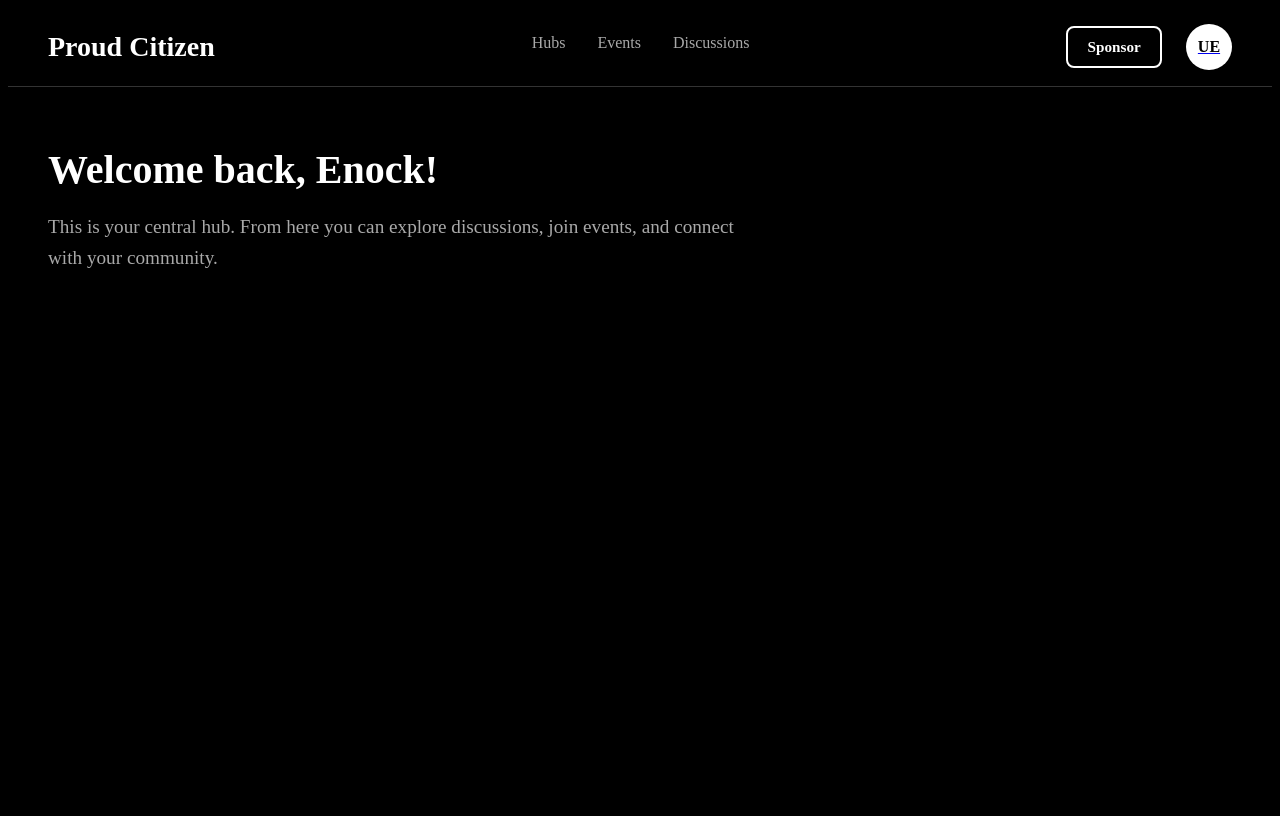
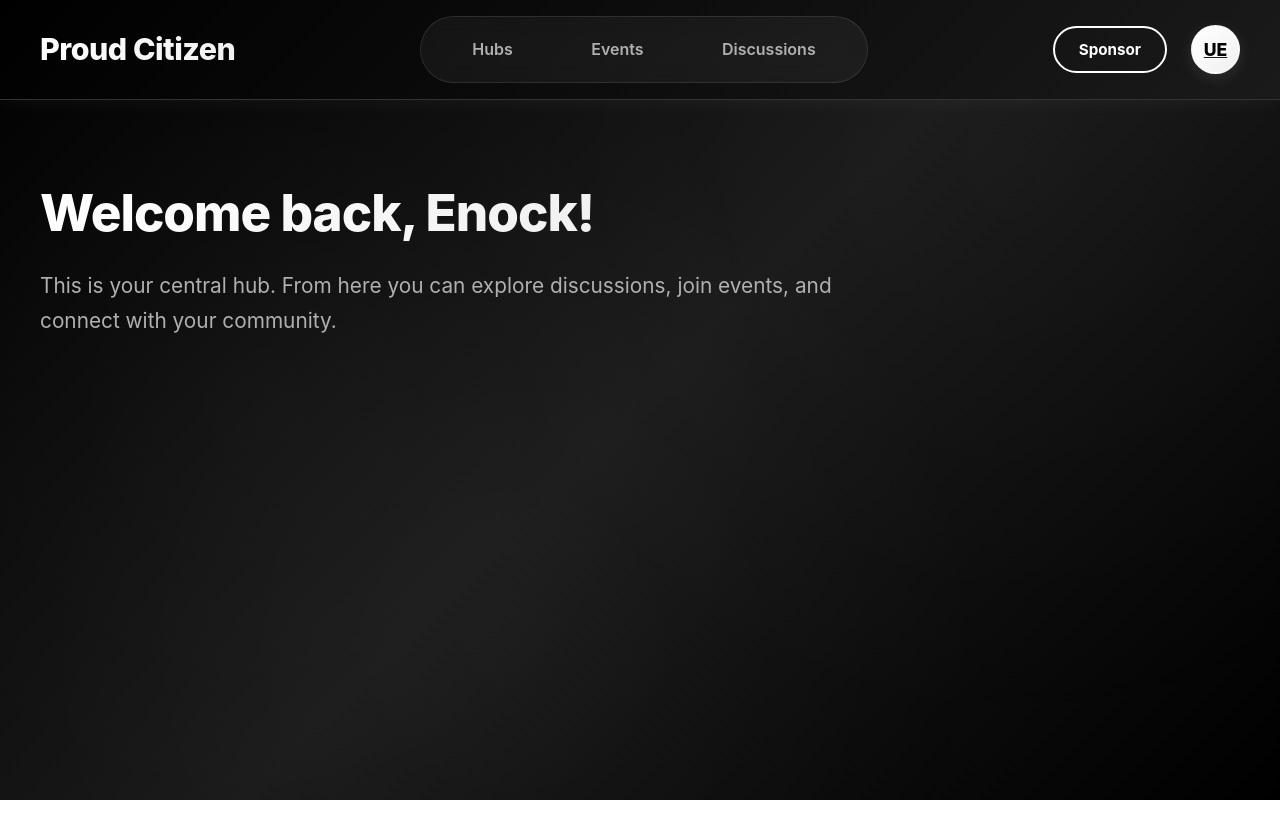
Before and after one commit to Euwamahoro/proud-citizen, a React (Vite) app in the folder frontend/: page /dashboard in a window 1280 px wide. Built offline with nearby package versions, Linux system fonts and the light colour scheme; sample sign-in values are in the browser's storage.

Commit message:
feature: updated styles for navbar and dashboard page.

```diff
--- a/frontend/src/Components/Dashboard.tsx
+++ b/frontend/src/Components/Dashboard.tsx
@@ -1,5 +1,5 @@
 import NavBar from './NavBar';
-import './Styles/Dashboard.css';
+import './Styles/NavBar.css';
 
 const Dashboard = () => {
   // This would come from your Redux store in a real implementation
--- a/frontend/src/Components/Styles/Dashboard.css
+++ /dev/null
@@ -1,34 +0,0 @@
-body {
-background-color: #000000;
-color: #ffffff;
-}
-
-.dashboard-container {
-
-background-color: #000000;
-min-height: 100vh;
-}
-
-.content-area {
-padding: 2rem 2.5rem;
-}
-.welcome-header {
-font-size: 2.5rem;
-font-weight: 700;
-color: #ffffff;
-margin-bottom: 1rem;
-}
-.welcome-text {
-font-size: 1.2rem;
-color: #a9a9a9;
-line-height: 1.6;
-max-width: 700px;
-}
-
-.dashboard-widgets {
-margin-top: 3rem;
-display: grid;
-grid-template-columns: repeat(auto-fit, minmax(300px, 1fr));
-gap: 1.5rem;
-
-}
--- a/frontend/src/Components/Styles/NavBar.css
+++ b/frontend/src/Components/Styles/NavBar.css
@@ -1,85 +1,96 @@
-/* Main Navbar Container - Perfect Black Theme */
+/* ===============================
+   NAVBAR STYLES - Enhanced Community Platform Look
+   =============================== */
+
+/* Main Navbar Container - Enhanced Black Theme */
 .navbar {
   display: flex;
   justify-content: space-between;
   align-items: center;
   padding: 1rem 2.5rem;
-  background-color: #000000; /* Perfect black background */
-  border-bottom: 1px solid #333333; /* A subtle border for separation */
+  background: linear-gradient(135deg, #000000 0%, #1a1a1a 100%);
+  border-bottom: 1px solid #333333;
   position: sticky;
   top: 0;
   z-index: 1000;
   width: 100%;
   box-sizing: border-box;
+  backdrop-filter: blur(10px);
+  box-shadow: 0 2px 20px rgba(255, 255, 255, 0.05);
 }
 
-/* Logo / App Title Styling */
+/* Logo / App Title Styling - More prominent */
 .navbar-logo {
-  font-weight: 700;
-  font-size: 1.75rem;
-  color: #ffffff; /* White text */
+  font-weight: 800;
+  font-size: 1.9rem;
+  color: #ffffff;
   text-decoration: none;
+  letter-spacing: -0.5px;
+  background: linear-gradient(45deg, #ffffff, #f0f0f0);
+  -webkit-background-clip: text;
+  -webkit-text-fill-color: transparent;
+  background-clip: text;
+  transition: all 0.3s ease;
+}
+
+.navbar-logo:hover {
+  transform: scale(1.02);
+  filter: drop-shadow(0 0 10px rgba(255, 255, 255, 0.3));
 }
 
 /* Container for the main navigation links */
 .navbar-links {
   display: flex;
-  gap: 2rem;
+  gap: 2.5rem;
+  background: rgba(255, 255, 255, 0.05);
+  padding: 0.8rem 2rem;
+  border-radius: 50px;
+  backdrop-filter: blur(10px);
+  border: 1px solid rgba(255, 255, 255, 0.1);
 }
 
-/* Individual Navigation Link Styling */
+/* Individual Navigation Link Styling - More modern */
 .nav-link {
   font-size: 1rem;
-  font-weight: 500;
-  color: #a9a9a9; /* Dim white for non-active links */
+  font-weight: 600;
+  color: #b0b0b0;
   text-decoration: none;
-  padding-bottom: 8px;
+  padding: 0.6rem 1.2rem;
   position: relative;
-  transition: color 0.3s ease;
+  transition: all 0.3s cubic-bezier(0.4, 0, 0.2, 1);
+  border-radius: 25px;
+  white-space: nowrap;
 }
 
-/* Underline effect on hover */
+/* Remove the old underline effect */
 .nav-link::after {
-  content: '';
-  position: absolute;
-  bottom: 0;
-  left: 0;
-  width: 100%;
-  height: 2px;
-  background-color: #ffffff;
-  transform: scaleX(0);
-  transform-origin: center;
-  transition: transform 0.3s ease-in-out;
+  display: none;
 }
 
-/* On hover, make the link bright white and show the underline */
+/* Modern hover effect with background */
 .nav-link:hover {
   color: #ffffff;
-}
-.nav-link:hover::after {
-  transform: scaleX(1);
+  background: rgba(255, 255, 255, 0.1);
+  transform: translateY(-1px);
+  box-shadow: 0 4px 15px rgba(255, 255, 255, 0.1);
 }
 
-/* Styling for the active navigation link */
+/* Active link styling - pill-shaped */
 .nav-link.active {
-  color: #ffffff; /* Bright white */
+  color: #000000;
   font-weight: 700;
+  background: #ffffff;
+  box-shadow: 0 4px 20px rgba(255, 255, 255, 0.2);
 }
 
-/* Hide the hover underline effect for the active link */
-.nav-link.active:hover::after {
-  transform: scaleX(0);
+.nav-link.active::before {
+  display: none;
 }
 
-/* Add a permanent underline for the active link */
-.nav-link.active::before {
-  content: '';
-  position: absolute;
-  bottom: 0;
-  left: 0;
-  width: 100%;
-  height: 2px;
-  background-color: #ffffff;
+.nav-link.active:hover {
+  background: #f0f0f0;
+  color: #000000;
+  transform: translateY(-1px);
 }
 
 /* Section for Profile and Sponsor Button */
@@ -89,48 +100,229 @@
   gap: 1.5rem;
 }
 
-/* Sponsor Button - Outlined Style */
+/* Sponsor Button - More modern design */
 .sponsor-button {
-  padding: 0.6rem 1.2rem;
-  background-color: transparent;
+  padding: 0.75rem 1.5rem;
+  background: transparent;
   color: #ffffff;
   text-decoration: none;
-  border-radius: 8px;
-  font-weight: 600;
+  border-radius: 25px;
+  font-weight: 700;
   font-size: 0.95rem;
-  border: 2px solid #ffffff; /* White border */
+  border: 2px solid #ffffff;
   cursor: pointer;
-  transition: background-color 0.3s ease, color 0.3s ease;
+  transition: all 0.3s cubic-bezier(0.4, 0, 0.2, 1);
+  position: relative;
+  overflow: hidden;
 }
 
-/* On hover, fill the button with white and make text black */
-.sponsor-button:hover {
-  background-color: #ffffff;
-  color: #000000;
+.sponsor-button::before {
+  content: '';
+  position: absolute;
+  top: 0;
+  left: -100%;
+  width: 100%;
+  height: 100%;
+  background: #ffffff;
+  transition: left 0.3s ease;
+  z-index: -1;
 }
 
-/* Profile Icon Styling */
+.sponsor-button:hover::before {
+  left: 0;
+}
+
+.sponsor-button:hover {
+  color: #000000;
+  transform: translateY(-2px);
+  box-shadow: 0 8px 25px rgba(255, 255, 255, 0.2);
+}
+
+/* Profile Icon Styling - Enhanced */
 .profile-icon {
-  width: 42px;
-  height: 42px;
+  width: 45px;
+  height: 45px;
   border-radius: 50%;
-  background-color: #ffffff; /* White background */
+  background: linear-gradient(135deg, #ffffff 0%, #f0f0f0 100%);
   display: flex;
   justify-content: center;
   align-items: center;
-  color: #000000; /* Black text for initials */
-  font-weight: 700; /* Bolder initials */
-  font-size: 1rem;
+  color: #000000;
+  font-weight: 800;
+  font-size: 1.1rem;
   cursor: pointer;
-  border: 2px solid transparent;
-  transition: transform 0.3s ease;
+  border: 2px solid rgba(255, 255, 255, 0.2);
+  transition: all 0.3s cubic-bezier(0.4, 0, 0.2, 1);
+  box-shadow: 0 4px 15px rgba(255, 255, 255, 0.1);
 }
 
 .profile-link:hover .profile-icon {
-  transform: scale(1.1); /* Enlarge on hover */
+  transform: scale(1.15);
+  box-shadow: 0 8px 30px rgba(255, 255, 255, 0.25);
+  border-color: #ffffff;
 }
 
-/* Responsive Design for Mobile Devices */
+/* ===============================
+   DASHBOARD STYLES - Community Platform Enhanced
+   =============================== */
+
+body {
+  background: linear-gradient(135deg, #000000 0%, #1a1a1a 50%, #000000 100%);
+  color: #ffffff;
+  font-family: -apple-system, BlinkMacSystemFont, 'Segoe UI', Roboto, sans-serif;
+  margin: 0;
+  padding: 0;
+}
+
+.dashboard-container {
+  background: linear-gradient(135deg, #000000 0%, #1a1a1a 50%, #000000 100%);
+  min-height: 100vh;
+  position: relative;
+}
+
+.dashboard-container::before {
+  content: '';
+  position: fixed;
+  top: 0;
+  left: 0;
+  right: 0;
+  bottom: 0;
+  background-image:
+    radial-gradient(circle at 20% 50%, rgba(255, 255, 255, 0.02) 0%, transparent 50%),
+    radial-gradient(circle at 80% 20%, rgba(255, 255, 255, 0.02) 0%, transparent 50%),
+    radial-gradient(circle at 40% 80%, rgba(255, 255, 255, 0.02) 0%, transparent 50%);
+  pointer-events: none;
+  z-index: 1;
+}
+
+.content-area {
+  padding: 3rem 2.5rem;
+  position: relative;
+  z-index: 2;
+  max-width: 1400px;
+  margin: 0 auto;
+}
+
+.welcome-header {
+  font-size: 3.2rem;
+  font-weight: 800;
+  color: #ffffff;
+  margin-bottom: 1.5rem;
+  background: linear-gradient(135deg, #ffffff 0%, #f0f0f0 50%, #d0d0d0 100%);
+  -webkit-background-clip: text;
+  -webkit-text-fill-color: transparent;
+  background-clip: text;
+  letter-spacing: -1px;
+  line-height: 1.2;
+}
+
+.welcome-text {
+  font-size: 1.3rem;
+  color: #b0b0b0;
+  line-height: 1.7;
+  max-width: 800px;
+  margin-bottom: 2rem;
+  font-weight: 400;
+}
+
+.dashboard-widgets {
+  margin-top: 4rem;
+  display: grid;
+  grid-template-columns: repeat(auto-fit, minmax(350px, 1fr));
+  gap: 2rem;
+}
+
+/* Add some sample widget cards to show the community platform feel */
+.widget-card {
+  background: rgba(255, 255, 255, 0.05);
+  border-radius: 16px;
+  padding: 2rem;
+  border: 1px solid rgba(255, 255, 255, 0.1);
+  backdrop-filter: blur(10px);
+  transition: all 0.3s ease;
+  position: relative;
+  overflow: hidden;
+}
+
+.widget-card::before {
+  content: '';
+  position: absolute;
+  top: 0;
+  left: 0;
+  right: 0;
+  height: 3px;
+  background: linear-gradient(90deg, #ffffff, transparent, #ffffff);
+  opacity: 0.6;
+}
+
+.widget-card:hover {
+  transform: translateY(-5px);
+  box-shadow: 0 20px 40px rgba(255, 255, 255, 0.1);
+  background: rgba(255, 255, 255, 0.08);
+}
+
+.widget-title {
+  font-size: 1.4rem;
+  font-weight: 700;
+  color: #ffffff;
+  margin-bottom: 1rem;
+}
+
+.widget-content {
+  color: #b0b0b0;
+  line-height: 1.6;
+}
+
+/* Quick action buttons */
+.action-grid {
+  display: grid;
+  grid-template-columns: repeat(auto-fit, minmax(200px, 1fr));
+  gap: 1.5rem;
+  margin-top: 3rem;
+}
+
+.action-card {
+  background: rgba(255, 255, 255, 0.03);
+  border: 1px solid rgba(255, 255, 255, 0.1);
+  border-radius: 12px;
+  padding: 2rem;
+  text-align: center;
+  cursor: pointer;
+  transition: all 0.3s ease;
+  text-decoration: none;
+  color: inherit;
+}
+
+.action-card:hover {
+  background: rgba(255, 255, 255, 0.08);
+  transform: translateY(-3px);
+  box-shadow: 0 15px 30px rgba(255, 255, 255, 0.05);
+}
+
+.action-icon {
+  width: 50px;
+  height: 50px;
+  border-radius: 50%;
+  background: rgba(255, 255, 255, 0.1);
+  display: flex;
+  align-items: center;
+  justify-content: center;
+  margin: 0 auto 1rem;
+  font-size: 1.5rem;
+}
+
+.action-title {
+  font-weight: 600;
+  color: #ffffff;
+  margin-bottom: 0.5rem;
+}
+
+.action-description {
+  font-size: 0.9rem;
+  color: #888;
+}
+
+/* Responsive Design */
 @media (max-width: 768px) {
   .navbar {
     flex-direction: column;
@@ -141,13 +333,34 @@
   .navbar-links {
     order: 1;
     width: 100%;
-    justify-content: space-around;
-    padding-top: 1rem;
-    border-top: 1px solid #333333; /* Dark gray border for mobile */
+    justify-content: center;
+    padding: 0.6rem 1rem;
+    margin-top: 1rem;
+    border-top: 1px solid #333333;
+    gap: 1.5rem;
   }
 
   .navbar-profile-section {
     width: 100%;
     justify-content: space-between;
   }
+
+  .content-area {
+    padding: 2rem 1.5rem;
+  }
+
+  .welcome-header {
+    font-size: 2.5rem;
+  }
+
+  .dashboard-widgets {
+    grid-template-columns: 1fr;
+    gap: 1.5rem;
+    margin-top: 2rem;
+  }
+
+  .action-grid {
+    grid-template-columns: 1fr;
+    gap: 1rem;
+  }
 }
```
